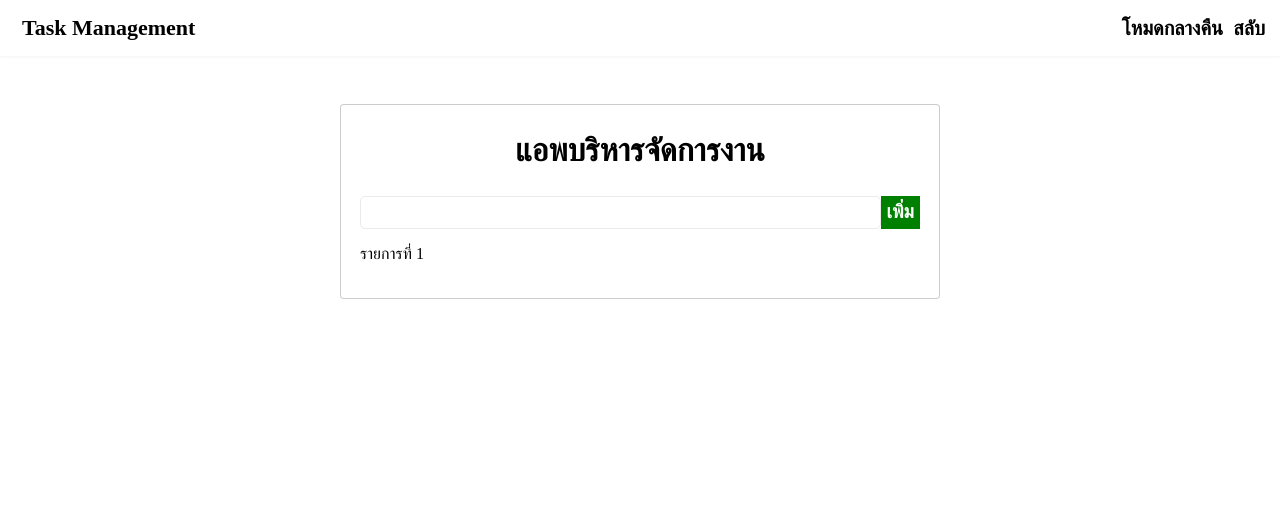
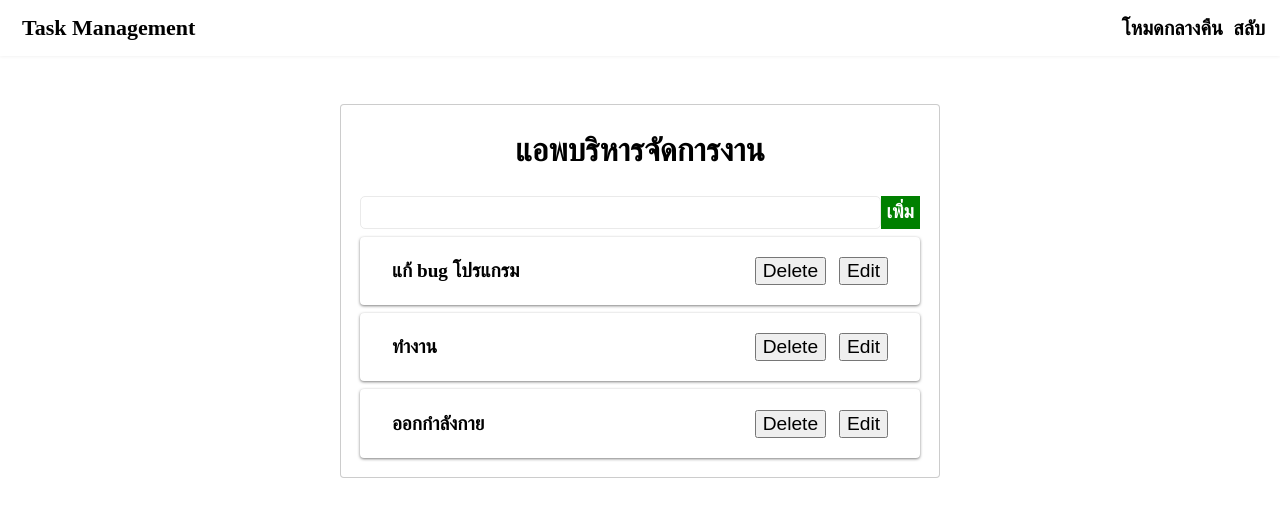
Before and after one commit to EiG123/react-tutorial-mini-project-1, a React (Create React App) app: page / in a window 1280 px wide. Shown: the top 516 px of the page. Built offline with nearby package versions, Linux system fonts and the light colour scheme.

Commit message:
create useState table

```diff
--- a/src/App.js
+++ b/src/App.js
@@ -2,14 +2,24 @@
 import Header from "./components/Header";
 import AddForm from "./components/AddForm";
 import Item from "./components/item";
+import { useState } from "react";
 
-function App() {
+function App(props) {
+  const [tasks, setTasks] = useState([
+    { id: 1, title: "แก้ bug โปรแกรม" },
+    { id: 2, title: "ทำงาน" },
+    { id: 3, title: "ออกกำลังกาย" },
+  ]);
   return (
     <div className="App">
       <Header />
       <div className="container">
         <AddForm />
-        <Item />
+        <section>
+          {tasks.map((data) => (
+            <Item key={data.id} data={data}/>
+          ))}
+        </section>
       </div>
     </div>
   );
--- a/src/components/item.css
+++ b/src/components/item.css
@@ -0,0 +1,22 @@
+.list-item{
+    display: flex;
+    align-items: center;
+    justify-content: space-between;
+    margin-top: 0.5rem;
+    padding: 0.25rem 2rem;
+    box-shadow: 0 1px 3px rgba(0, 0, 0, 0.5);
+    border-radius: 0.25rem;
+    font-size: 1.2rem;
+}
+
+.title{
+    color: #000;
+    font-weight: bold;
+}
+
+.btn{
+    font-size: 1.2rem;
+    margin-left: 0.8rem;
+    cursor: pointer;
+    color: #000;
+}
--- a/src/components/item.js
+++ b/src/components/item.js
@@ -1,9 +1,14 @@
 import "./item.css"
-function Item() {
+function Item(props) {
+  const {data} = props
   return (
-    <>
-      <p>รายการที่ 1</p>
-    </>
+    <div className="list-item">
+      <p className="title">{data.title}</p>
+      <div className="button-container">
+        <button className="btn">Delete</button>
+        <button className="btn">Edit</button>
+      </div>
+    </div>
   );
 }
 
```
